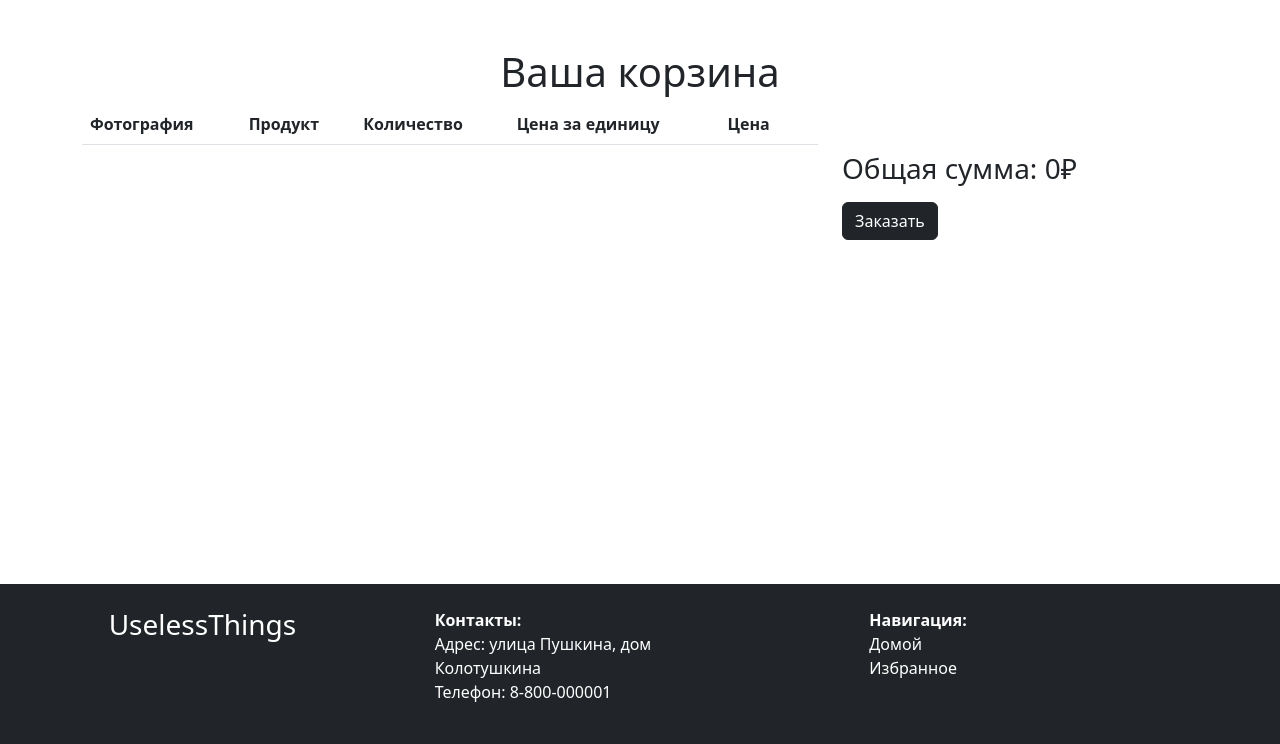
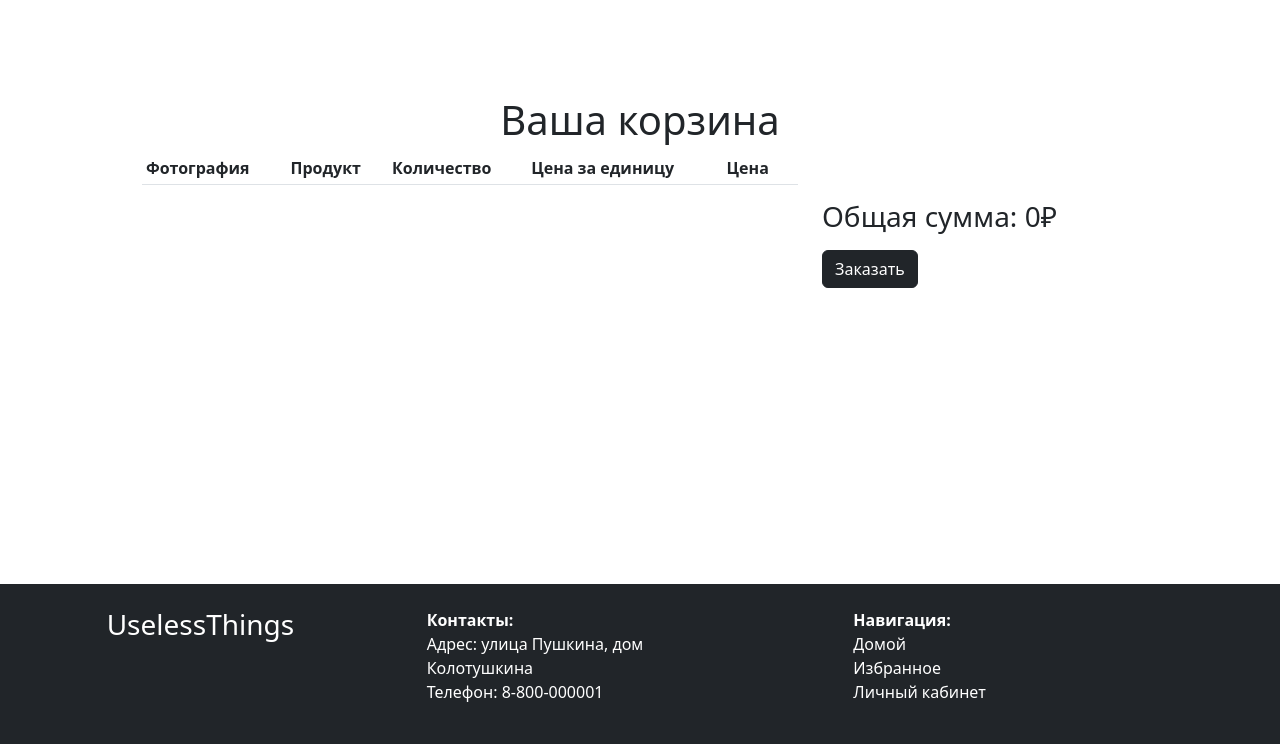
Before and after one commit to GarrulousMouth/django_storethings, a Django app: page /cart/ in a window 1280 px wide. Shown: the part 56-800 px from the top of the page. Run offline with Django 4.2, Linux system fonts and the light colour scheme; data that the repository does not hold is empty; some libraries are stand-ins or nearby versions.

Commit message:
Адаптация и исправление мелких ошибок.
Была сделана адаптация сайта и исправлена ошибка перехода в личный
кабинет.

```diff
--- a/authentication/templates/registration/password_reset_complete.html
+++ b/authentication/templates/registration/password_reset_complete.html
@@ -2,7 +2,7 @@
 
 {% block content %}
 <div class="container">
-    <div class="row">
+    <div class="row mb-5">
         <div class="col-12">
             <h2 class="display-3">Пароль установлен</h2>
             <p class="fs-4 mb-0">Ваш пароль был изменён. Вы можете <a class="link-dark" href="{% url 'login' %}">войти</a>.</p>
--- a/authentication/templates/registration/password_reset_confirm.html
+++ b/authentication/templates/registration/password_reset_confirm.html
@@ -12,7 +12,7 @@
         <div class="col-12">
             <p class="text-center"><strong>Пожалуйста, введите новый пароль дважды</strong></p>
         </div>
-        <div class="col-6 offset-3">
+        <div class="col-12 offset-lg-3 col-lg-6">
             {{ error }}
             <form method="POST">
                 {% csrf_token %}
--- a/authentication/templates/registration/password_reset_done.html
+++ b/authentication/templates/registration/password_reset_done.html
@@ -2,7 +2,7 @@
 
 {% block content %}
 <div class="container">
-    <div class="row">
+    <div class="row mb-5">
         <div class="col-12">
             <h2 class="display-3">Смена пароля</h2>
             <p class="fs-4 mb-0">Было отправлено электронное письмо на вашу почту с инструкциями по смене пароля.</p>
--- a/authentication/templates/registration/password_reset_form.html
+++ b/authentication/templates/registration/password_reset_form.html
@@ -9,7 +9,7 @@
             <h3 class="text-center display-4 mb-3">Забыли свой пароль?</h3>
             <p class="text-center"><strong>Введите свой адрес электронной почты, чтобы получить новый пароль</strong></p>
         </div>
-        <div class="col-6 offset-3">
+        <div class="col-lg-6 offset-lg-3 col-12">
             {{ error }}
             <form method="POST">
                 {% csrf_token %}
--- a/cart/templates/cart/cart_detail.html
+++ b/cart/templates/cart/cart_detail.html
@@ -5,12 +5,12 @@
 {% endblock %}
 {% block content %}
 <div class="container">
-    <div class="row">
+    <div class="row m-5">
         <div class="col-12">
             <h1 class="text-center">Ваша корзина</h1>
         </div>
-        <div class="col-8">
-            <table class="table table-striped">
+        <div class="col-lg-8 col-sm-12 table-responsive">
+            <table class="table table-striped table-sm">
                 <thead>
                 <tr>
                     <th>Фотография</th>
@@ -51,9 +51,9 @@
                 </tbody>
             </table>
         </div>
-        <div class="col-4">
-            <div class="total pt-5">
-                <p class="display-6 fs-3 pe-5"><strong>Общая сумма: </strong>{{ cart.get_total_price }}&#x20bd</p>
+        <div class="col-lg-4 col-sm-12">
+            <div class="total pt-5 text-lg-start text-center">
+                <p class="display-6 fs-3"><strong>Общая сумма: </strong>{{ cart.get_total_price }}&#x20bd</p>
                 <a class="btn btn-dark" href="{% url 'order_create' %}">Заказать</a>
             </div>
         </div>
--- a/favourites/templates/favourites/favourites.html
+++ b/favourites/templates/favourites/favourites.html
@@ -5,7 +5,7 @@
     <div class="row gy-4 mb-5">
       {% if favourite_products %}
         {% for item in favourite_products %}
-        <div class="col-4">
+        <div class="col-lg-4 col-sm-6 col-12">
 
             <div class="card">
                 <a href="{{item.get_url}}"><img class="card-img-top" src="{{item.image.url}}" alt="{{item.name}}"></a>
--- a/onlinestore/urls.py
+++ b/onlinestore/urls.py
@@ -17,6 +17,7 @@ from django.contrib import admin
 from django.urls import path, include
 from django.conf import settings
 from django.conf.urls.static import static
+from shop.views import PersonalAccount
 
 
 urlpatterns = [
@@ -25,6 +26,7 @@ urlpatterns = [
     path('cart/', include('cart.urls')),
     path('favourites/', include('favourites.urls')),
     path('orders/', include('orders.urls')),
+    path('account/<str:username>', PersonalAccount.as_view(), name='personal_account'),
     path('', include('shop.urls')),
 ]
 
--- a/orders/templates/orders/order_created.html
+++ b/orders/templates/orders/order_created.html
@@ -2,7 +2,7 @@
 
 {% block content %}
 <div class="container">
-    <div class="row">
+    <div class="row mb-5">
         <div class="col-12">
             <h2 class="display-3">Спасибо!</h2>
             <p class="fs-4 mb-3">Ваш заказ был успешно создан. Номер заказа {{ order.id }}.</p>
--- a/shop/static/shop/css/style.css
+++ b/shop/static/shop/css/style.css
@@ -20,15 +20,7 @@
 }
 
 
-.product-image {
-    width: 30rem;
-    height: 20rem;
-}
-
 .product-image__img {
-    object-fit: cover;
-    width: 100%;
-    height: 100%;
     -webkit-box-shadow: -2px 2px 10px 5px rgba(34, 60, 80, 0.2);
     -moz-box-shadow: -2px 2px 10px 5px rgba(34, 60, 80, 0.2);
     box-shadow: -2px 2px 10px 5px rgba(34, 60, 80, 0.2);
@@ -50,3 +42,7 @@
     width: 10rem;
     height: 10rem;
 }
+
+.finished-title {
+    width: max-content;
+}
--- a/shop/templates/shop/footer.html
+++ b/shop/templates/shop/footer.html
@@ -1,20 +1,21 @@
 <footer class="mt-auto bg-dark py-4">
-    <div class="row">
-        <div class="col-3 offset-1">
+    <div class="row mw-100">
+        <div class="col-md-3 offset-md-1 col-12 text-center text-md-start mb-3 mb-md-0">
             <h3 class="text-white">UselessThings</h3>
         </div>
-        <div class="col-3">
+        <div class="col-md-3 col-sm-12 text-center text-md-start mb-3 mb-md-0">
             <ul class="list-unstyled">
                 <li class="text-white"><strong>Контакты:</strong></li>
                 <li class="text-white">Адрес: улица Пушкина, дом Колотушкина</li>
                 <li class="text-white">Телефон: 8-800-000001</li>
             </ul>
         </div>
-        <div class="col-3 offset-1">
+        <div class="col-md-3 offset-md-1 col-sm-12 text-center text-md-start">
             <ul class="list-unstyled">
                 <li class="text-white"><strong>Навигация:</strong></li>
                 <li><a class="text-decoration-none text-white" href="{% url 'home' %}">Домой</a></li>
                 <li><a class="text-decoration-none text-white" href="{% url 'favourites' %}">Избранное</a></li>
+                <li><a class="text-decoration-none text-white" href="{% url 'personal_account' user.username %}">Личный кабинет</a></li>
             </ul>
         </div>
     </div>
--- a/shop/templates/shop/home.html
+++ b/shop/templates/shop/home.html
@@ -5,7 +5,7 @@
 <div class="container">
     <div class="row gy-4 mb-5">
         {% for product in page_obj %}
-        <div class="col-4">
+        <div class="col-lg-4 col-sm-6 col-12">
 
             <div class="card">
                 <a href="{{product.get_url}}"><img class="card-img-top" src="{{product.image.url}}" alt="{{product.name}}"></a>
--- a/shop/templates/shop/navbar.html
+++ b/shop/templates/shop/navbar.html
@@ -1,6 +1,6 @@
 <nav class="navbar navbar-expand-xl bg-light">
     <div class="container-fluid">
-      <a class="navbar-brand" href="#">UselessThings</a>
+      <a class="navbar-brand" href="{% url 'home' %}">UselessThings</a>
       <button class="navbar-toggler" type="button" data-bs-toggle="collapse" data-bs-target="#navbarSupportedContent" aria-controls="navbarSupportedContent" aria-expanded="false" aria-label="Toggle navigation">
         <span class="navbar-toggler-icon"></span>
       </button>
@@ -38,8 +38,8 @@
           </li>
         </ul>
         {% if user.is_authenticated %}
-          <p class="nav-link active mb-0"><a class="link-dark fs-4" href="{% url 'personal_account' user.username %}">{{ user.username }}</a></p>
-          <a class="btn btn-dark nav-link p-1 ms-2" href="{% url 'logout' %}"><em class="text-light">Выход</em></a>
+          <p class="nav-link active"><a class="link-dark fs-4 me-2" href="{% url 'personal_account' user.username %}">{{ user.username }}</a></p>
+          <a class="btn btn-dark nav-link p-1 m-sm-3 m-3 m-xl-0" href="{% url 'logout' %}"><em class="text-light">Выход</em></a>
         {% else %}
           <a class="btn btn-dark nav-link p-1 ms-2" href="{% url 'login' %}"><em class="text-light">Войти</em></a>
 
--- a/shop/urls.py
+++ b/shop/urls.py
@@ -1,9 +1,8 @@
 from django.urls import path
-from .views import HomeView, Product, PersonalAccount
+from .views import HomeView, Product
 
 urlpatterns = [
     path('', HomeView.as_view(), name='home'),
-    path('<str:username>', PersonalAccount.as_view(), name='personal_account'),
     path('<slug:category_slug>', HomeView.as_view(), name='products_by_category'),
     path('<slug:category_slug>/<slug:product_slug>', Product.as_view(), name='product_detail'),
 ]
```
Also changed, not shown: orders/templates/orders/order_create.html (+12 -11 lines), orders/templates/orders/orders.html (+4 -3 lines), shop/templates/shop/personal_account.html (+7 -7 lines), shop/templates/shop/product.html (+4 -4 lines).
